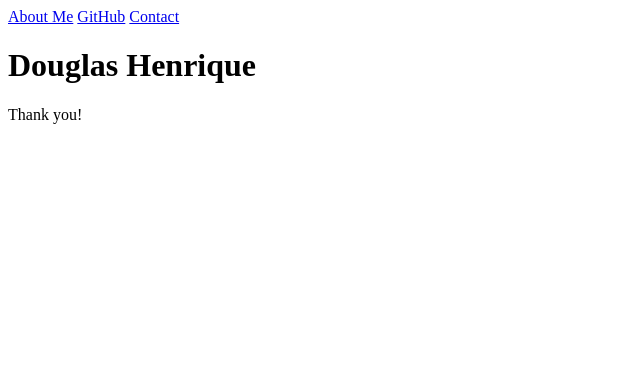
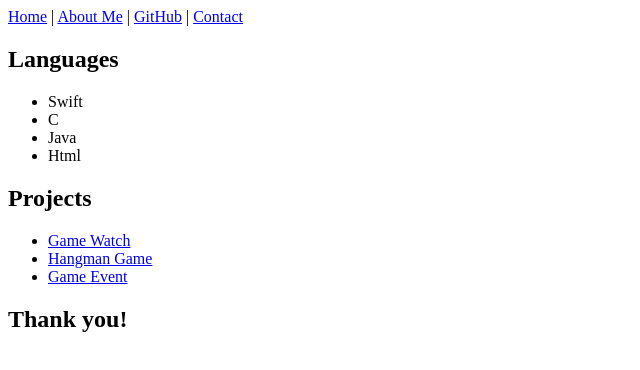
Before and after one commit to douglazhs/prog-web, a plain HTML site: page index.html in a window 1280 px wide. Shown: the whole page, without its empty margins (0-640 px from the left). Drawn offline with Linux system fonts and the light colour scheme.

Commit message:
Adição de novos elementos na página

```diff
--- a/index.html
+++ b/index.html
@@ -1,23 +1,44 @@
 <!DOCTYPE html>
 <html lang="pt-BR">
     <head>
-        <title>Primeiro Projeto Web</title>
+        <title>Douglas Henrique</title>
     </head>
     <body>
         <header>
-            <div>
-                <a href="bio.html" target="_blank">About Me</a>
-                <a href="https://github.com/douglazhs" target="_blank">GitHub</a>
+            <nav>
+                <a href="index.html">Home</a> |
+                <a href="bio.html" target="_blank">About Me</a> |
+                <a href="https://github.com/douglazhs" target="_blank">GitHub</a> |
                 <a href="contact.html" target="_blank">Contact</a>
-            </div>
+            </nav>
         </header>
-        <h1>
-            Douglas Henrique
-        </h1>
+        <h2>
+            Languages
+        </h2>
+        <ul>
+            <li>Swift</li>
+            <li>C</li>
+            <li>Java</li>
+            <li>Html</li>
+        </ul>
+        <h2>
+            Projects
+        </h2>
+        <ul>
+            <li>
+                <a href="https://github.com/douglazhs/Game-Watch" target="_blank">Game Watch</a>
+            </li>
+            <li>
+                <a href="https://github.com/douglazhs/JogoDaForcaTF" target="_blank">Hangman Game</a>
+            </li>
+            <li>
+                <a href="https://github.com/douglazhs/Game-Event" target="_blank">Game Event</a>
+            </li>
+        </ul>
     </body>
     <footer>
-        <p id="Foot">
+        <h2 id="Foot">
             Thank you!
-        </p>
+        </h2>
     </footer>
 </html>
```
Also changed, not shown: bio.html (+8 -7 lines), contact.html (+8 -5 lines).
